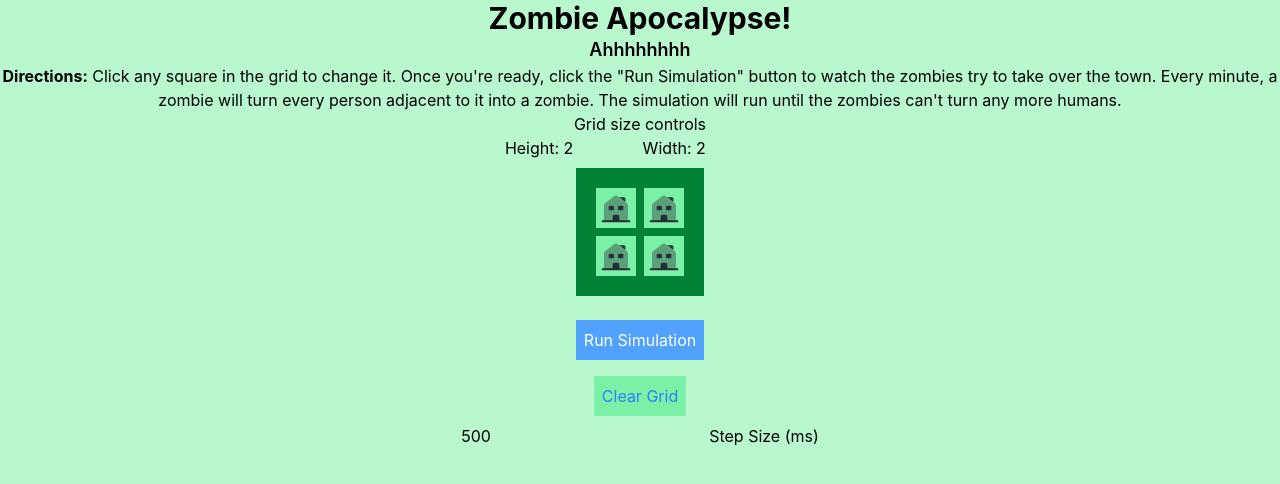
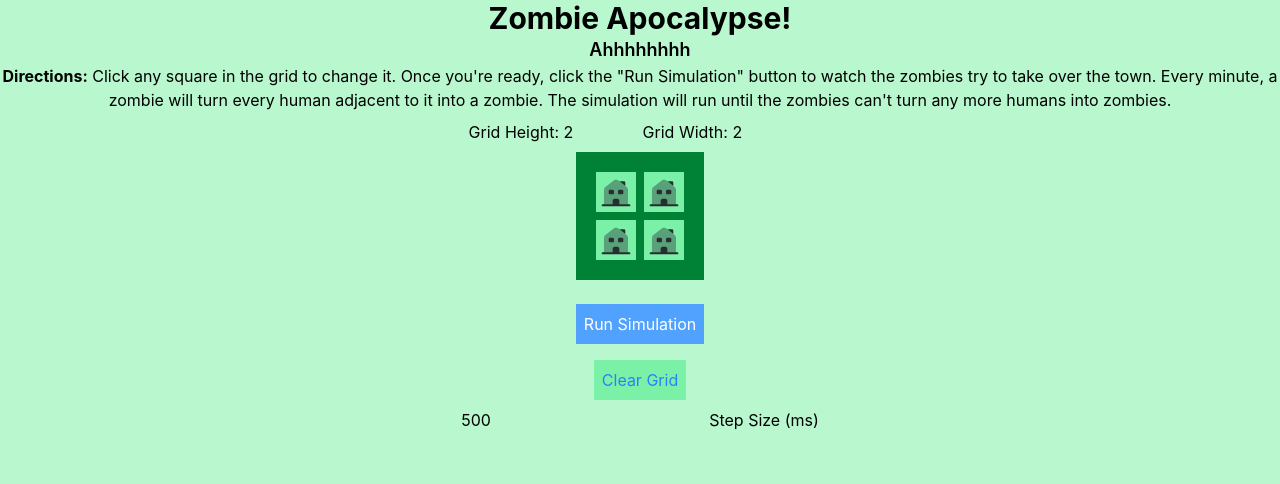
Before and after one commit to MicahLC/cassidoo-2026-10-04, a React (Vite) app: page / in a window 1280 px wide. Shown: the top 484 px of the page. Built offline with nearby package versions, Linux system fonts and the light colour scheme.

Commit message:
Inputmode=numeric

```diff
--- a/src/App.tsx
+++ b/src/App.tsx
@@ -38,11 +38,10 @@ function App() {
   <main className="min-h-screen bg-green-200 text-center">
     <h1 className="text-3xl font-bold text-center">Zombie Apocalypse!</h1>
     <h3 className="text-lg font-semibold text-center">Ahhhhhhhh</h3>
-    <h2><b>Directions:</b> Click any square in the grid to change it. Once you're ready, click the "Run Simulation" button to watch the zombies try to take over the town. Every minute, a zombie will turn every person adjacent to it into a zombie. The simulation will run until the zombies can't turn any more humans.</h2>
-    <div>
-      <h3>Grid size controls</h3>
-      <label htmlFor="height">Height: </label>
-      <input id="height" type="number" value={dimensions.height} min="1" max="25" onChange={(e) => {
+    <h2><b>Directions:</b> Click any square in the grid to change it. Once you're ready, click the "Run Simulation" button to watch the zombies try to take over the town. Every minute, a zombie will turn every human adjacent to it into a zombie. The simulation will run until the zombies can't turn any more humans into zombies.</h2>
+    <div className="mt-2">
+      <label htmlFor="height">Grid Height: </label>
+      <input id="height" type="number" inputMode="numeric" value={dimensions.height} min="1" max="25" onChange={(e) => {
         const height = parseInt(e.target.value);
         if (isNaN(height) || height < 1) return;
         if(height > 25) {
@@ -61,8 +60,8 @@ function App() {
         setGrid(newGrid);
         setMinutes(null);
       }} />
-      <label htmlFor="width">Width: </label>
-      <input id="width" type="number" value={dimensions.width} min="1" max="25" onChange={(e) => {
+      <label htmlFor="width">Grid Width: </label>
+      <input id="width" type="number" inputMode="numeric" value={dimensions.width} min="1" max="25" onChange={(e) => {
         const width = parseInt(e.target.value);
         if (isNaN(width) || width < 1) return;
         if(width > 25) {
```
